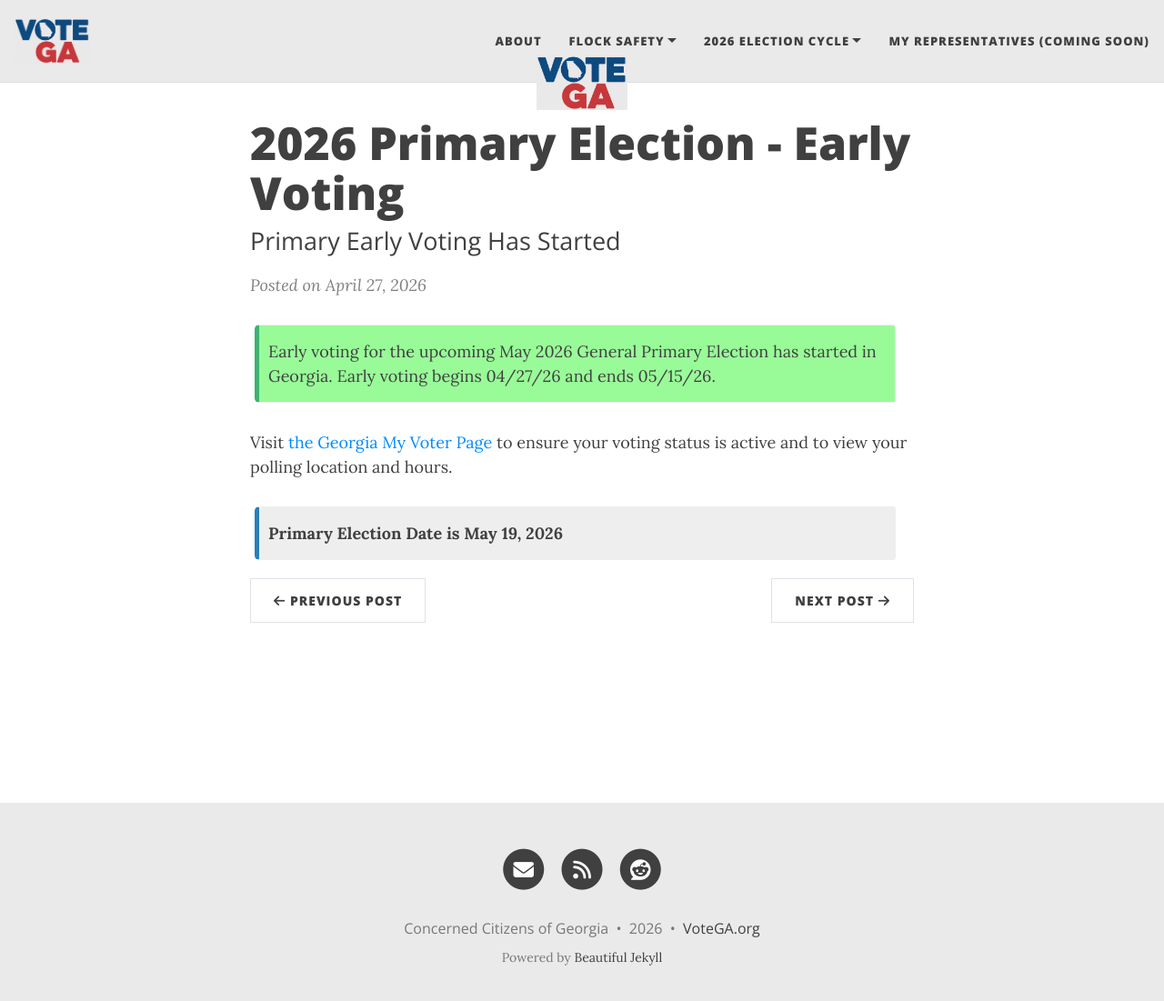
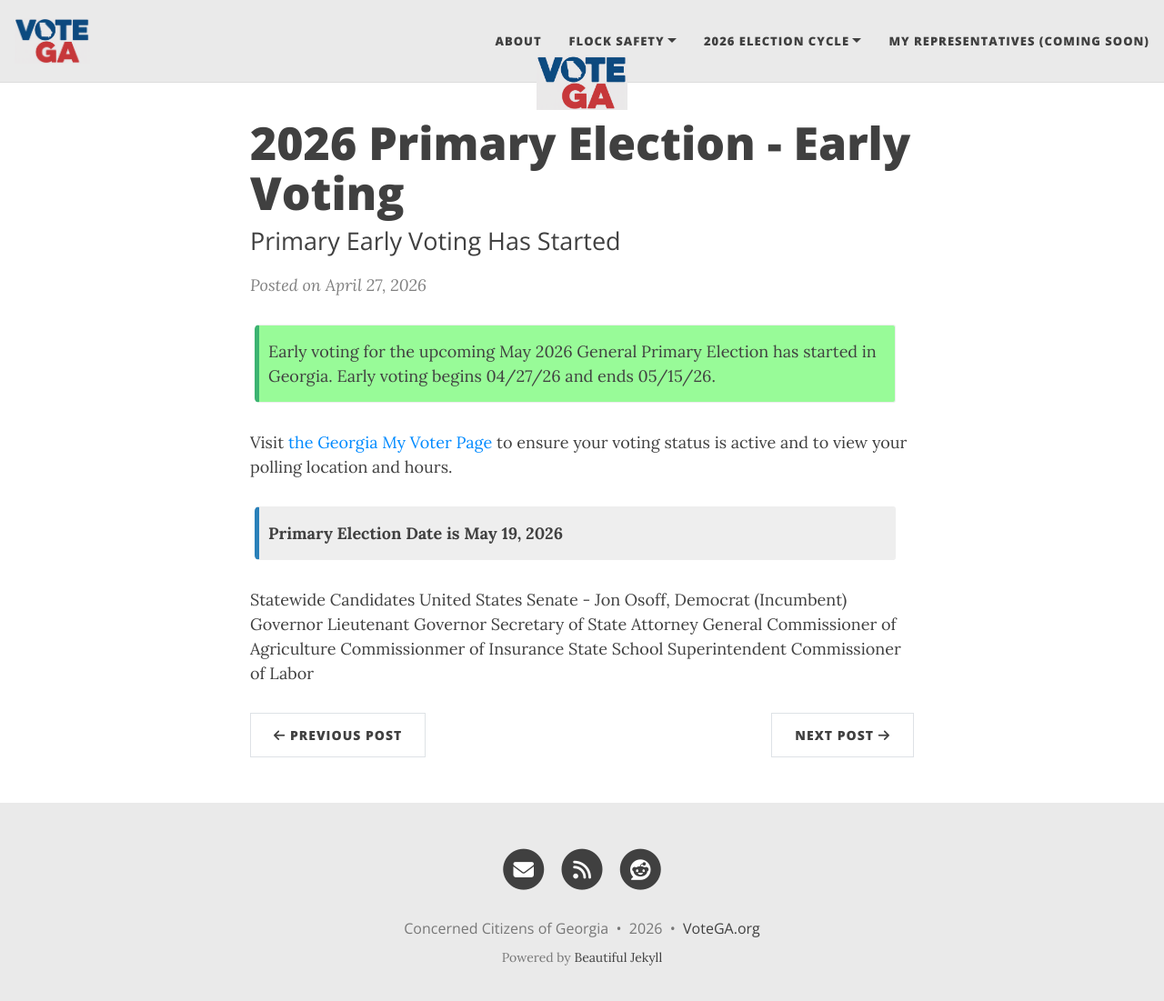
Before and after one commit to Votega/votega.org-TEST, a Jekyll site: the page built from _posts/2026-04-27-2026-primary-election.md, in a window 1280 px wide and 1114 px high. Shown: the top 1101 px of the window at 91% size. Built offline with Jekyll 4.4.1, drawn with Linux system fonts in a browser that asks for light colours.

Commit message:
Initial Commit

```diff
--- a/_posts/2026-04-27-2026-primary-election.md
+++ b/_posts/2026-04-27-2026-primary-election.md
@@ -10,3 +10,14 @@ Visit <a href="https://mvp.sos.ga.gov" target="_blank"> the Georgia My Voter Pag
 
 {: .box-note}
 **Primary Election Date is May 19, 2026**
+
+Statewide Candidates
+United States Senate - Jon Osoff, Democrat (Incumbent)
+Governor
+Lieutenant Governor
+Secretary of State
+Attorney General
+Commissioner of Agriculture
+Commissionmer of Insurance
+State School Superintendent
+Commissioner of Labor
```
Also changed, not shown: assets/scripts/congress.js (+8 -7 lines), member.html (added, +69 -0 lines), my-representatives.html (+8 -8 lines), README.md, 1 other file.
